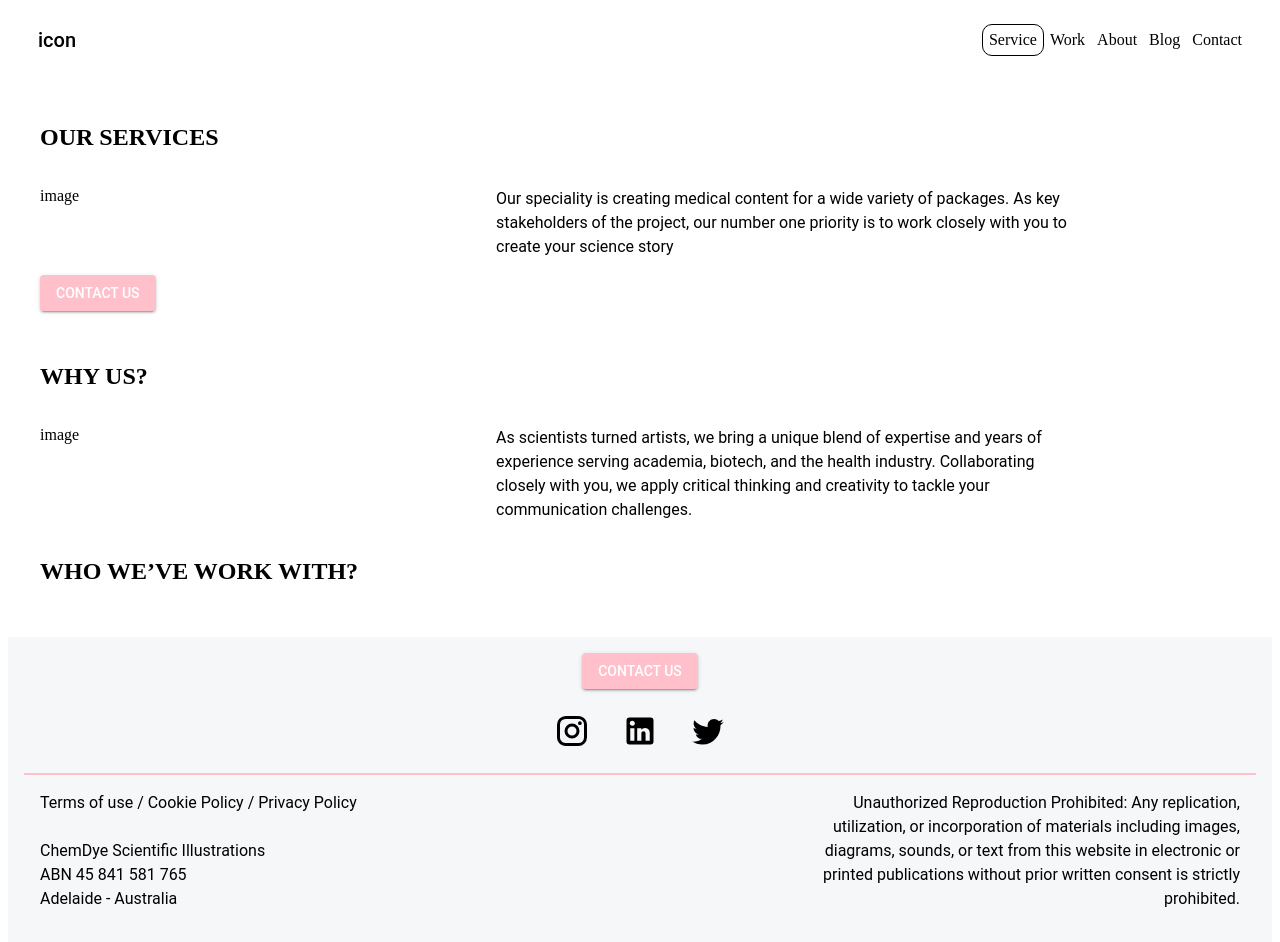
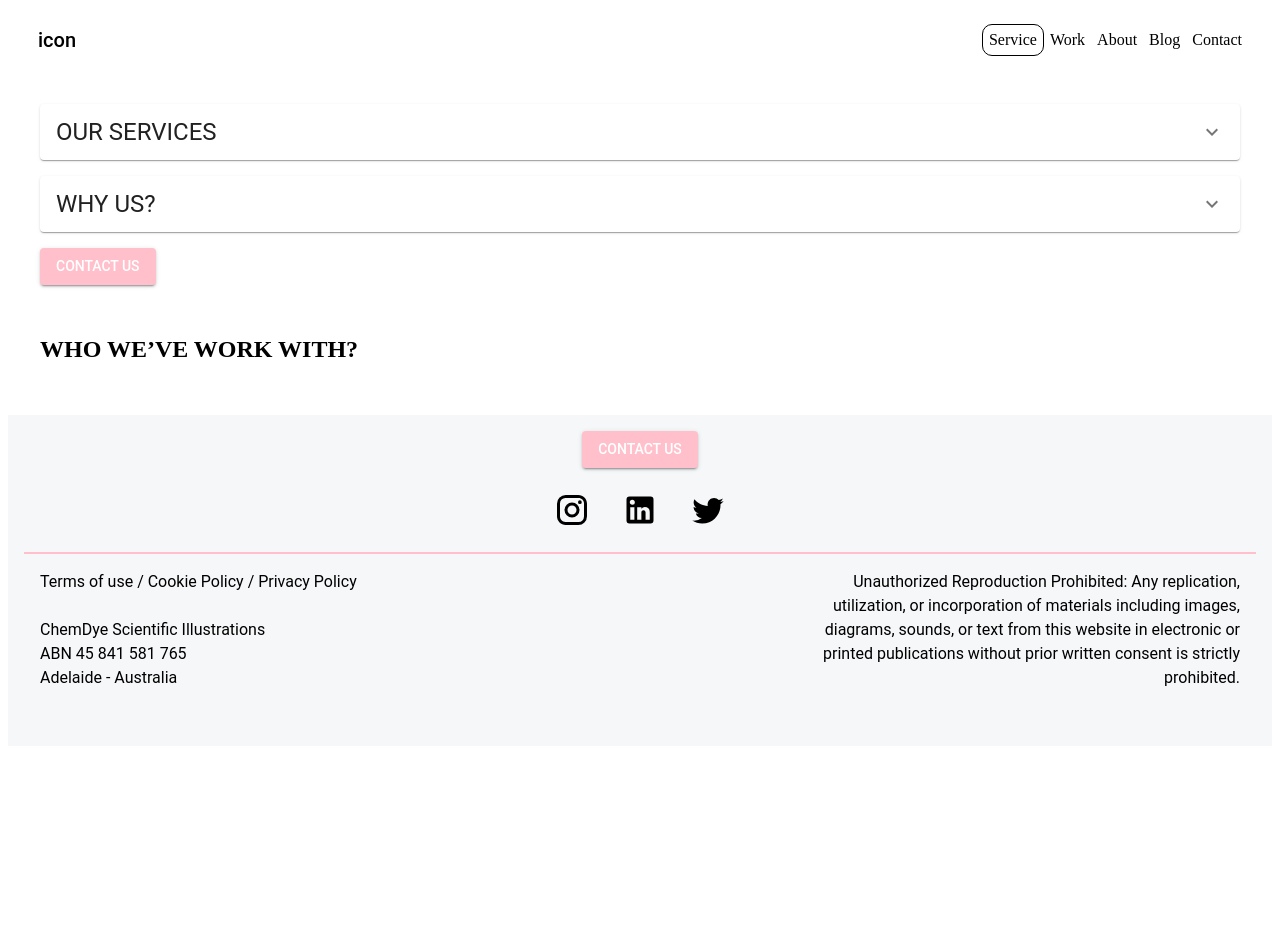
Before and after one commit to Anieto86/chem-dye-2023, a React (Vite) app: page /services in a window 1280 px wide. Shown: the top 942 px of the page. After the commit the page ends 800 px from the top, so only its background shows below. Built offline with nearby package versions, Linux system fonts and the light colour scheme.

Commit message:
adding accordion

```diff
--- a/src/components/Services.jsx
+++ b/src/components/Services.jsx
@@ -1,20 +1,65 @@
-import { Button, Grid, Typography } from '@mui/material';
+import {
+  Button,
+  Grid,
+  Typography,
+  Accordion,
+  AccordionSummary,
+  AccordionDetails,
+} from '@mui/material';
+import ExpandMoreIcon from '@mui/icons-material/ExpandMore';
 
 export const Services = () => {
   return (
     <Grid container spacing={2} columns={16}>
       <Grid item xs={16}>
-        <h2>OUR SERVICES</h2>
+        <Accordion>
+          <AccordionSummary
+            expandIcon={<ExpandMoreIcon />}
+            aria-controls="panel1a-content"
+            id="panel1a-header"
+          >
+            <Typography variant="h5">OUR SERVICES</Typography>
+          </AccordionSummary>
+          <AccordionDetails>
+            <Grid item>ICON </Grid>
+
+            <Grid item>
+              <Typography>
+                Our speciality is creating medical content for a wide variety of
+                packages. As key stakeholders of the project, our number one
+                priority is to work closely with you to create your science
+                story
+              </Typography>
+            </Grid>
+          </AccordionDetails>
+        </Accordion>
       </Grid>
-      <Grid item xs={6}>
-        image
-      </Grid>
-      <Grid item xs={8}>
-        <Typography>
-          Our speciality is creating medical content for a wide variety of
-          packages. As key stakeholders of the project, our number one priority
-          is to work closely with you to create your science story
-        </Typography>
+
+      <Grid item xs={16}>
+        <Accordion>
+          <AccordionSummary
+            expandIcon={<ExpandMoreIcon />}
+            aria-controls="panel1a-content"
+            id="panel1a-header"
+          >
+            <Typography variant="h5">WHY US?</Typography>
+          </AccordionSummary>
+          <AccordionDetails>
+            <Grid item xs={4}>
+              ICON{' '}
+            </Grid>
+
+            <Grid item xs={8}>
+              <Typography>
+                As scientists turned artists, we bring a unique blend of
+                expertise and years of experience serving academia, biotech, and
+                the health industry. Collaborating closely with you, we apply
+                critical thinking and creativity to tackle your communication
+                challenges.
+              </Typography>
+            </Grid>
+          </AccordionDetails>
+        </Accordion>
       </Grid>
 
       <Grid item xs={16}>
@@ -29,20 +74,7 @@ export const Services = () => {
           Contact Us
         </Button>
       </Grid>
-      <Grid item xs={16}>
-        <h2>WHY US?</h2>
-      </Grid>
-      <Grid item xs={6}>
-        image
-      </Grid>
-      <Grid item xs={8}>
-        <Typography>
-          As scientists turned artists, we bring a unique blend of expertise and
-          years of experience serving academia, biotech, and the health
-          industry. Collaborating closely with you, we apply critical thinking
-          and creativity to tackle your communication challenges.
-        </Typography>
-      </Grid>
+
       <Grid item xs={16}>
         <h2>WHO WE’VE WORK WITH?</h2>
       </Grid>
```
